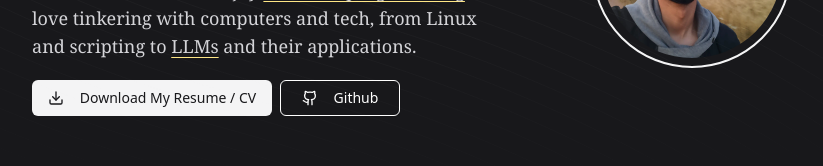
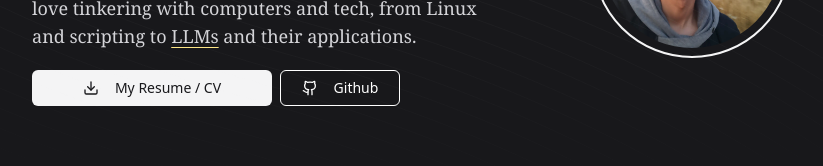
Before and after one commit to Jounaidayoub/ayooub.me, a React (Vite) app: page / in a window 1280 px wide. Shown: the part 404-570 px from the top of the page, without its empty margins (228-1051 px from the left). Built offline with nearby package versions, Linux system fonts and the light colour scheme.

Commit message:
fix margins

```diff
--- a/src/Base.tsx
+++ b/src/Base.tsx
@@ -3,7 +3,7 @@ import type { ReactNode } from "react";
 type BaseProps = { children: ReactNode };
 const Base = ({ children }: BaseProps) => {
   // return <div className="flex-auto min-w-0 flex flex-col px-6 sm:px-4 md:px-0 max-w-[624px] w-full mx-auto">{children}</div>;
-  return <div className=" mx-auto max-w-[800px] w-full min-h-screen ">{children}</div>;
+  return <div className="flex flex-col mx-auto max-w-[800px] w-full min-h-screen ">{children}</div>;
 };
 
 export default Base;
--- a/src/HeroSection.tsx
+++ b/src/HeroSection.tsx
@@ -10,7 +10,7 @@ interface Props {
 const HeroSection = ({ children }: Props) => {
   return (
     <>
-      <main className="flex sm:flex-row flex-col p-5 items-center justify-center gap-20 h-[80vh] mb-30 sm:mb-0 mb-40">
+      <main className="flex sm:flex-row flex-col p-5 items-center justify-center gap-20 h-[80vh] mb-30 sm:mb-0 mb-70 pt-84 sm:pt-0">
         <div className="max-w-120">
           <h1 className="text-3xl font-bold pb-15 ">
         <RotatingText
@@ -48,7 +48,7 @@ const HeroSection = ({ children }: Props) => {
             rel="noopener noreferrer"
           >
             <Download className="transition-transform duration-200 w-4 h-4 mr-2 group-hover:rotate-12 group-hover:scale-135" />
-            Download My Resume / CV
+            My Resume / CV
           </a>
         </Button>
 
--- a/src/components/ui/Carousel.tsx
+++ b/src/components/ui/Carousel.tsx
@@ -198,7 +198,7 @@ export default function Carousel({
               {/* <div className={`${round ? "p-0 m-0" : "mb-4 p-5"}`}> */}
 
 
-              <img
+             <img
           src={item.image}
           // src="
           alt="Project preview"
```
